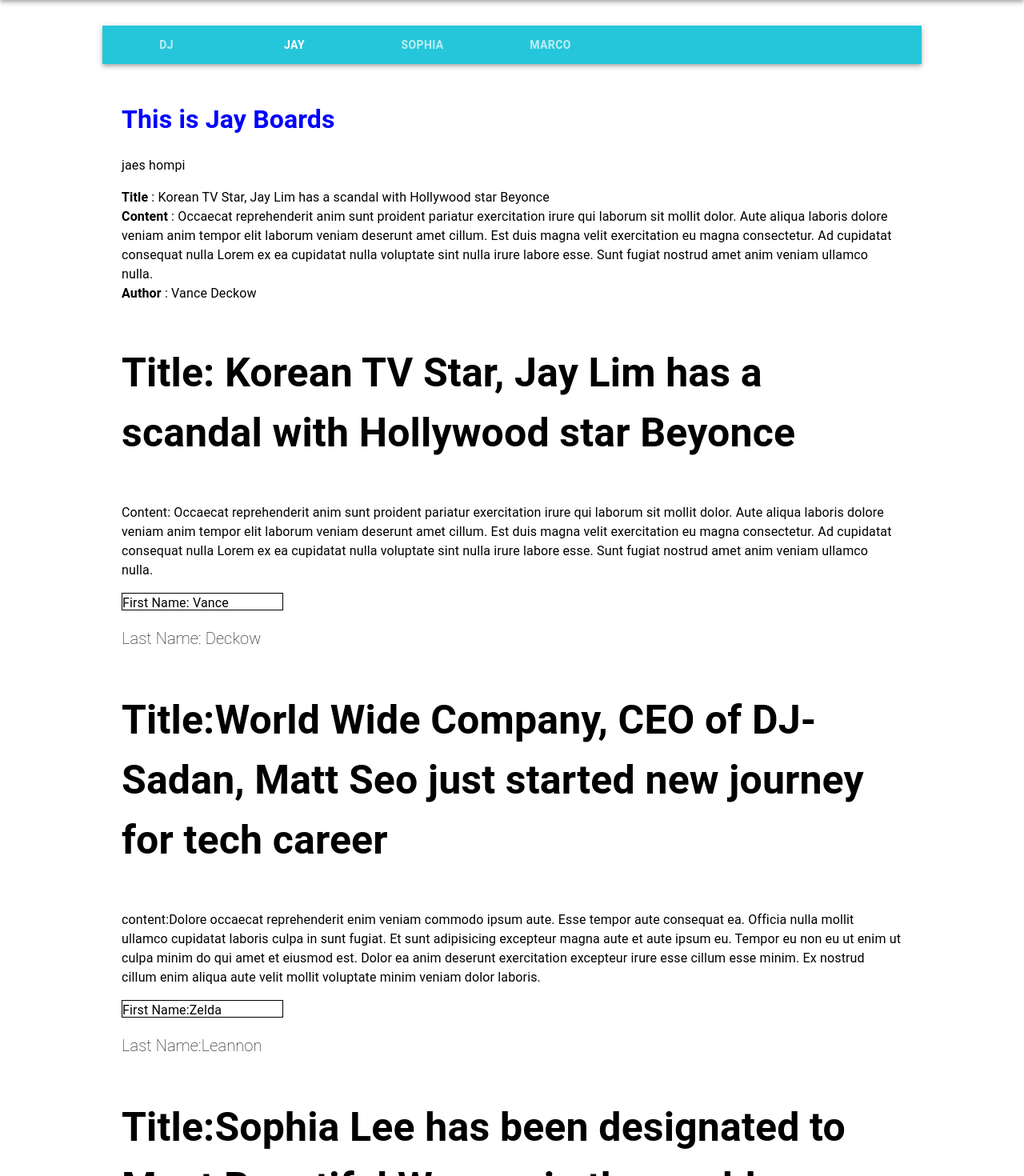
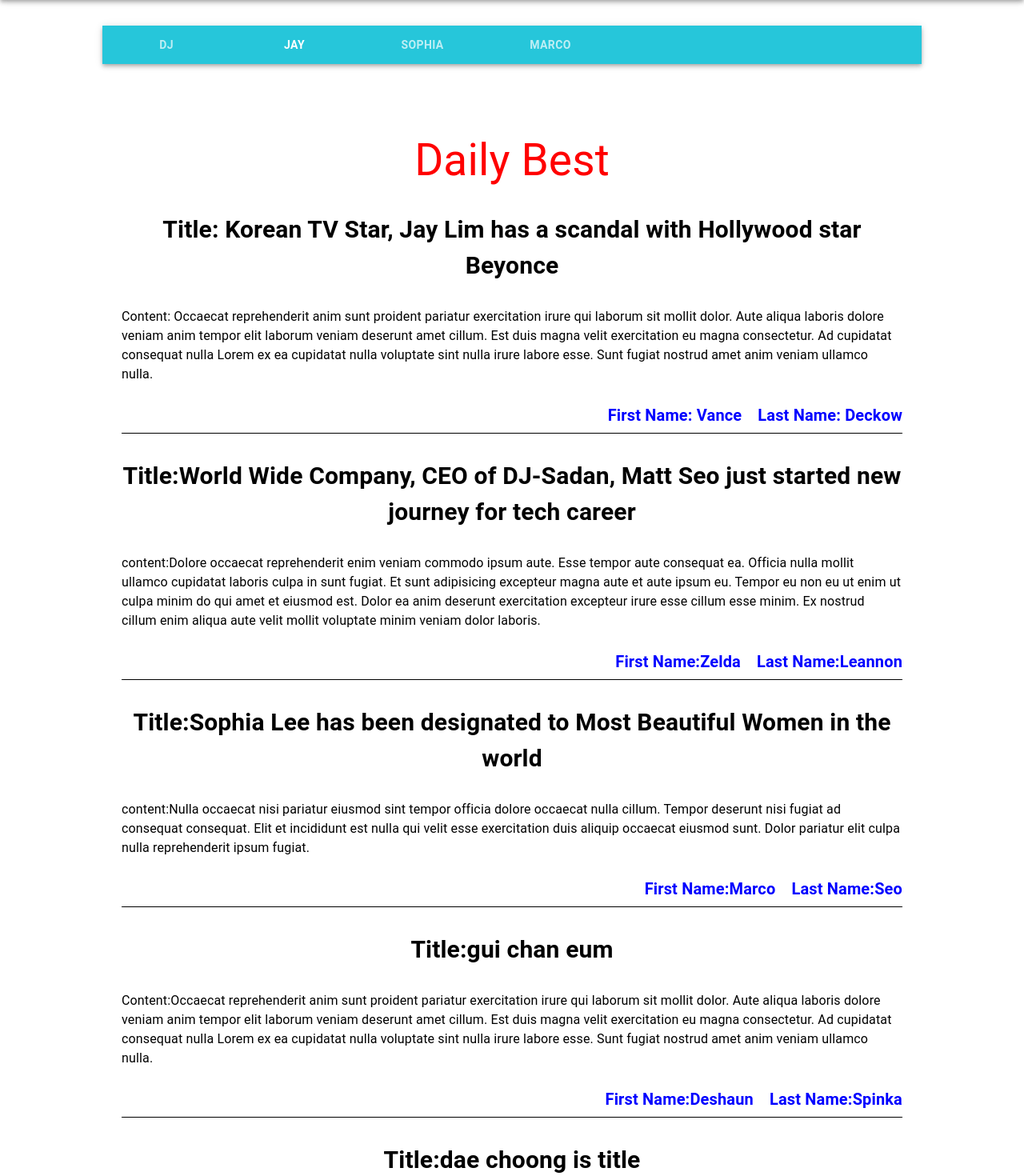
Before and after one commit to seeck3/DJAY_Sophia_Practice, a React (Create React App) app in the folder boards/: page / in a window 1280 px wide. Shown: the part 80-1550 px from the top of the page at 80% size. Built offline with nearby package versions, Linux system fonts and the light colour scheme; what uuidv4 would draw is missing.

Commit message:
html/css upgrade

```diff
--- a/boards/src/Components/Boards/JayLim/JayLimBoards.jsx
+++ b/boards/src/Components/Boards/JayLim/JayLimBoards.jsx
@@ -1,6 +1,7 @@
 import React from "react";
 import './styles.css';
 import PropTypes from "prop-types";
+import './javascript';
 
 import mock_data from "../../../MockData/Data";
 
@@ -9,50 +10,68 @@
   return (
     <div>
       <div>
-      <h1 className='header1'>This is Jay Boards</h1>
-
-      <p> jaes hompi</p>
-      <p>
-        <strong>Title</strong> : {mock_data[0].title}
-        <br />
-        <strong>Content</strong> : {mock_data[0].content}
-        <br />
-        <strong>Author</strong> :{" "}
-        {mock_data[0].author.firstName + " " + mock_data[0].author.lastName}
-      </p>
+      <p className="header"> Daily Best</p>
       </div>
-      <div>
+    <div>
         <p className='title'>Title: {mock_data[0].title}</p>
         <p className='Content'>Content: {mock_data[0].content}</p>
+        <div className='nameAlign'>
+        <div className='alignRight'>
         <p className='firstName'>First Name: {mock_data[0].author.firstName}</p>
         <p className='lastName'>Last Name: {mock_data[0].author.lastName}</p>
+        </div>
+        </div>
         <p className='title'>Title:{mock_data[1].title}</p>
         <p className='Content'>content:{mock_data[1].content}</p>
+        <div className='nameAlign'>
+        <div className='alignRight'>
         <p className='firstName'>First Name:{mock_data[1].author.firstName}</p>
         <p className='lastName'>Last Name:{mock_data[1].author.lastName}</p>
+        </div>
+        </div>
         <p className='title'>Title:{mock_data[2].title}</p>
         <p className='Content'>content:{mock_data[2].content}</p>
-        <p className='firstName'>First Name:{mock_data[2].author.firstName}</p>
-        <p className='lastName'>Last Name:{mock_data[2].author.lastName}</p>
+        <div className='nameAlign'>
+          <div className='alignRight'>
+          <div className='alignRight'>
+            <p className='firstName'>First Name:{mock_data[2].author.firstName}</p>
+            <p className='lastName'>Last Name:{mock_data[2].author.lastName}</p>
+        </div>
+        </div>
+        </div>
         <p className='title'>Title:{mock_data[3].title}</p>
         <p className='Content'>Content:{mock_data[3].content}</p>
+        <div className='nameAlign'>
+        <div className='alignRight'>
         <p className='firstName'>First Name:{mock_data[3].author.firstName}</p>
         <p className='lastName'>Last Name:{mock_data[3].author.lastName}</p>
+        </div>
+        </div>
         <p className='title'>Title:{mock_data[4].title}</p>
         <p className='Content'>Content:{mock_data[4].content}</p>
+        <div className='nameAlign'>
+        <div className='alignRight'>
         <p className='firstName'>First Name:{mock_data[4].author.firstName}</p>
         <p className='lastName'>Last Name:{mock_data[4].author.lastName}</p>
+        </div>
+        </div>
         <p className='title'>Title:{mock_data[5].title}</p>
         <p className='Content'>content:{mock_data[5].content}</p>
+        <div className='nameAlign'>
+        <div className='alignRight'>
         <p className='firstName'>First Name:{mock_data[5].author.firstName}</p>
         <p className='lastName'>Last Name:{mock_data[5].author.lastName}</p>
+        </div>
+        </div>
         <p className='title'>Title:{mock_data[6].title}</p>
         <p className='Content'>Content:{mock_data[6].content}</p>
+        <div className='nameAlign'>
+        <div className='alignRight'>
         <p className='firstName'>First Name:{mock_data[6].author.firstName}</p>
         <p className='lastName'>Last Name:{mock_data[6].author.lastName}</p>
-
-
-      </div>
+        </div>
+        </div>
+    </div>
     </div>
   );
 };
--- a/boards/src/Components/Boards/JayLim/styles.css
+++ b/boards/src/Components/Boards/JayLim/styles.css
@@ -3,29 +3,54 @@
     font-size:40px;
 } */
 
-h1{
+.header
+{
+    font-size: 55px;
+    color: Red;
+    text-align: center;
+    height: 50px;
+}
+.h1{
     color:blue;
 }
 .title
 {
-    font-size:50px;
+    text-align: center;
+    font-size:30px;
     font-weight:Bold;
 }
 .content
 {
+    text-align: center;
     align-items: center;
     font-weight: lighter;
+
 }
 .firstName
 {
-    margin-left: 0 auto;
-    width:200px;
-    height:20px;
-    border:1px solid black;
+    font-size: 20px;
+    margin-right: 20px;
+    color: blue;
+
 }
 .lastName
 {
     font-size:20px;
-    font-weight: lighter;
+    color: blue;
 
 }
+.nameAlign
+{
+    border-bottom: 1px solid black;
+    margin-bottom: 15px;
+    display: flex;
+    Height: 45px;
+    align-items: center;
+    font-weight: bold
+
+}
+.alignRight
+{
+    display: flex;
+    margin-left: auto;
+}
```
